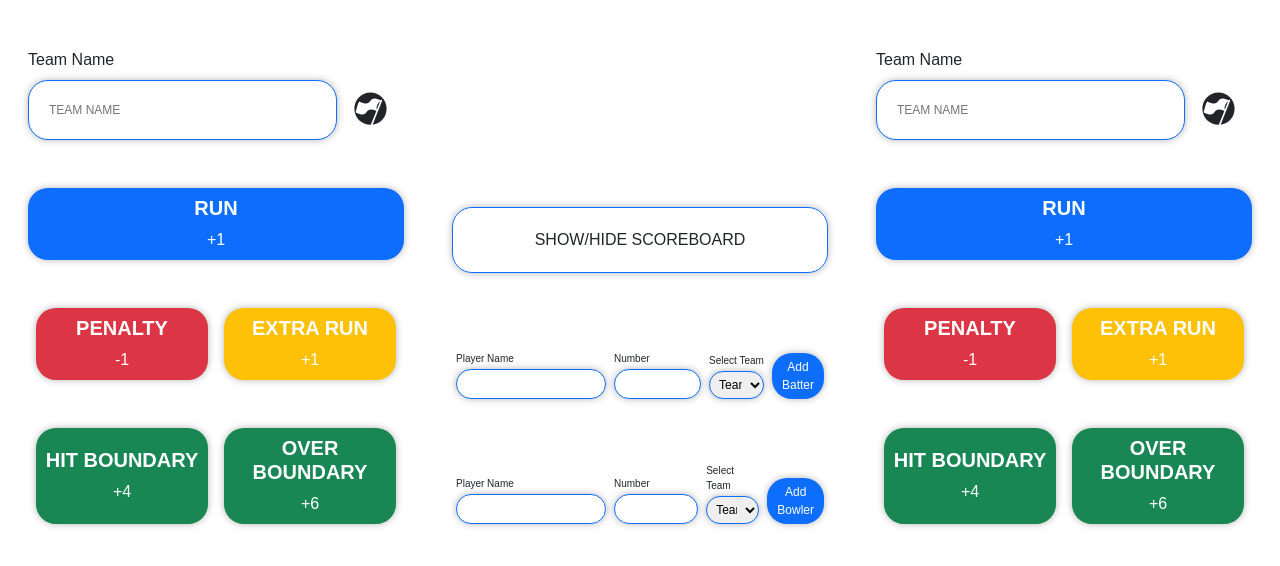
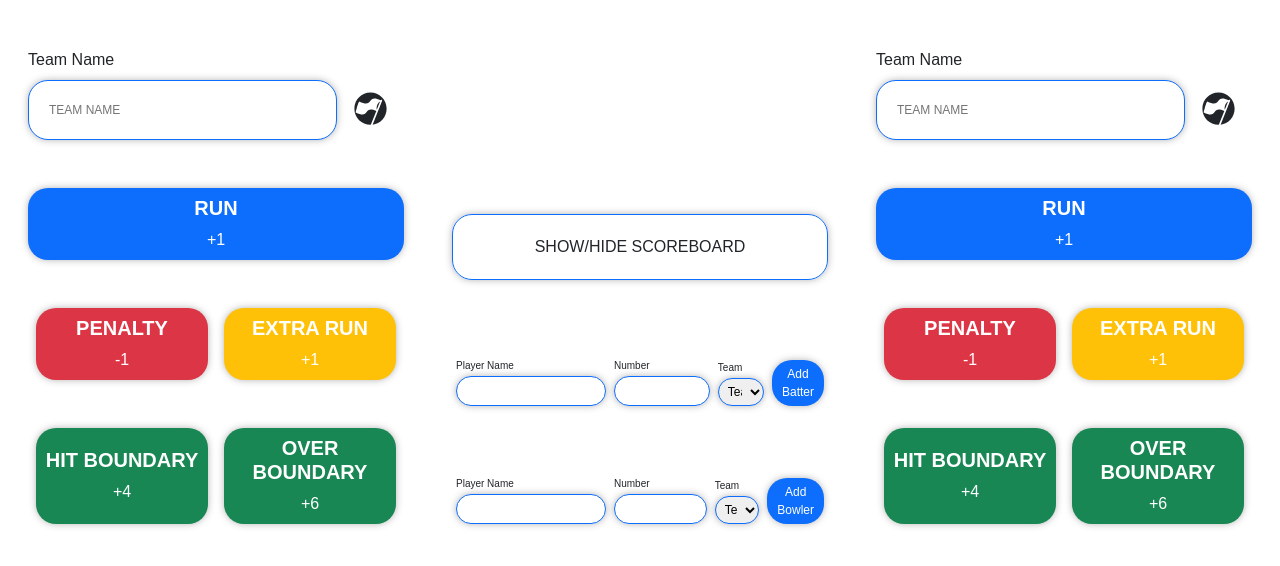
Before and after one commit to Chibah-Fawzi/Cricket-App-UI, a React (Create React App) app: page / in a window 1280 px wide. Shown: the top 566 px of the page. Built offline with nearby package versions, Linux system fonts and the light colour scheme.

Commit message:
fix text

```diff
--- a/src/App.js
+++ b/src/App.js
@@ -64,7 +64,7 @@ function App() {
                 <input type="number" />
               </div>
               <div className='mx-1 my-4'>
-                <label>Select Team</label>
+                <label>Team</label>
                 <select>
                   <option>Team A</option>
                   <option>Team B</option>
@@ -84,7 +84,7 @@ function App() {
                 <input type="number" />
               </div>
               <div className='mx-1 my-4'>
-                <label>Select Team</label>
+                <label>Team</label>
                 <select>
                   <option>Team A</option>
                   <option>Team B</option>
```
